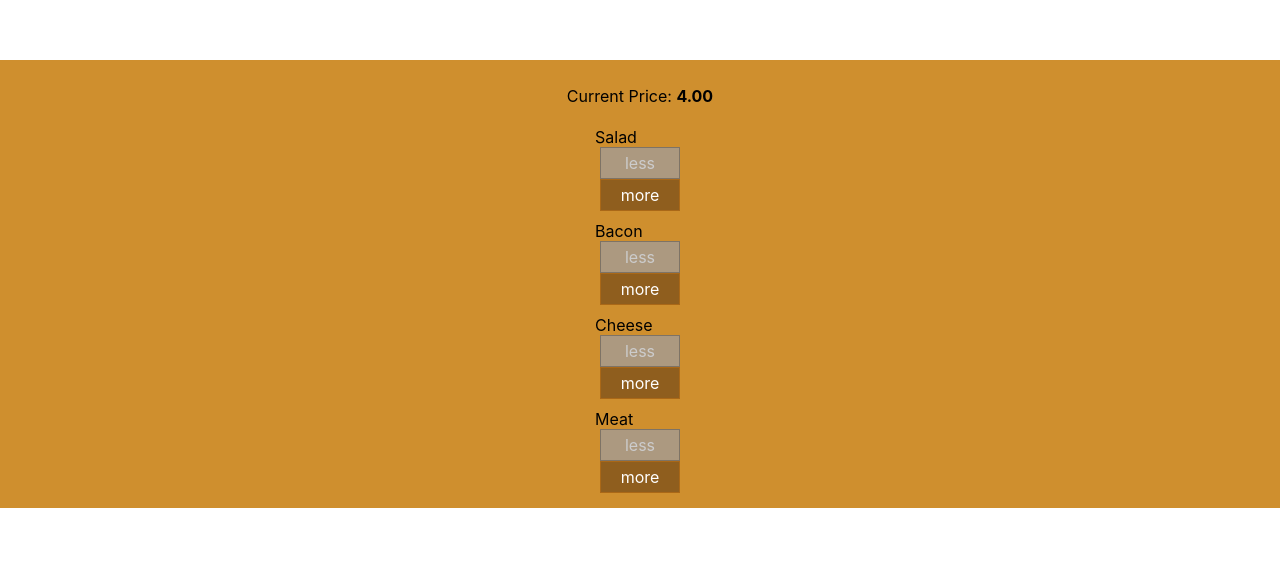
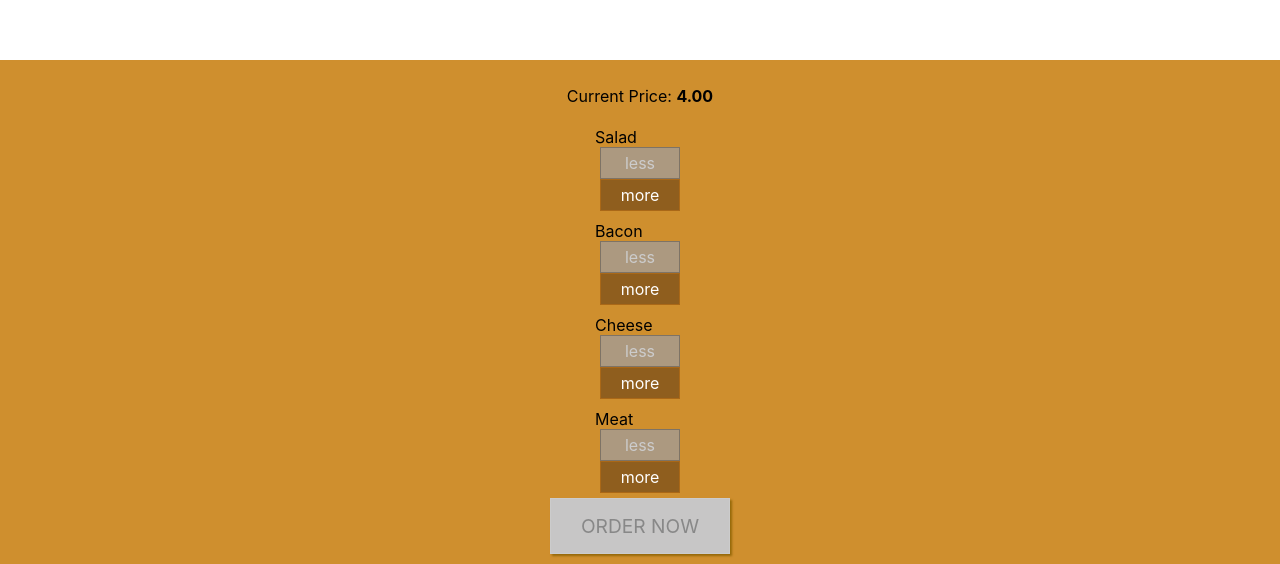
Before and after one commit to jasony4/BB, a React (Create React App) app in the folder bb/: page / in a window 1280 px wide. Shown: the part 576-1140 px from the top of the page. Before the commit the page ends 1084 px from the top, so only its background shows below. Built offline with nearby package versions, Linux system fonts and the light colour scheme.

Commit message:
lesson 138

```diff
--- a/bb/src/components/Burger/BuildControls/BuildControls.js
+++ b/bb/src/components/Burger/BuildControls/BuildControls.js
@@ -21,6 +21,10 @@
             removed={() =>props.ingredientRemoved(ctrl.type)}
             disabled={props.disabled[ctrl.type]} />
         ))}
+        <button
+        className={classes.OrderButton}
+        disabled={!props.purchaseable}
+        onClick={props.ordered}>ORDER NOW</button>
     </div>
 );
 
--- a/bb/src/components/Burger/BuildControls/BuildControls.module.css
+++ b/bb/src/components/Burger/BuildControls/BuildControls.module.css
@@ -8,3 +8,45 @@
     margin: auto;
     padding: 10px 0;
 }
+
+
+.OrderButton {
+    background-color: #DAD735;
+    outline: none;
+    cursor: pointer;
+    border: 1px solid #966909;
+    color: #966909;
+    font-family: inherit;
+    font-size: 1.2em;
+    padding: 15px 30px;
+    box-shadow: 2px 2px 2px #966909;
+}
+
+.OrderButton:hover, .OrderButton:active {
+    background-color: #A0DB41;
+    border: 1px solid #966909;
+    color: #966909;
+}
+
+.OrderButton:disabled {
+    background-color: #C7C6C6;
+    cursor: not-allowed;
+    border: 1px solid #ccc;
+    color: #888888;
+}
+
+.OrderButton:not(:disabled) {
+    animation: enable 0.3s linear;
+}
+
+@keyframes enable {
+    0% {
+        transform: scale(1);
+    }
+    60% {
+        transform: scale(1.1);
+    }
+    100% {
+        transform: scale(1);
+    }
+}
--- /dev/null
+++ b/bb/src/components/Burger/OrderSummary/OrderSummary.js
@@ -0,0 +1,20 @@
+import React from 'react';
+import Aux from '../../../hoc/Aux';
+
+const orderSummary = (props) => {
+    const ingredientSummary = Object.keys(props.ingredients).map(igKey => {
+        return (<li key={igKey}><span style={{textTransform: 'capitalize'}}>{igKey}</span>: {props.ingredients[igKey]}</li>)
+    })
+    return(
+        <Aux>
+            <h3>Your Order</h3>
+            <p>A delicious burger with the following ingredients:</p>
+            <ul>
+                {ingredientSummary}
+            </ul>
+            <p> Continue to Checkout? </p>
+        </Aux>
+    )
+};
+
+export default orderSummary
--- /dev/null
+++ b/bb/src/components/UI/Modal/Modal.js
@@ -0,0 +1,16 @@
+import React from 'react';
+
+import classes from './Modal.module.css'
+
+const modal = (props) => (
+    <div
+    className={classes.Modal}
+    style={{
+        transform: props.show ? 'translateY(0)' : 'translateY(-100vh)',
+        opacity: props.show ? '1' : '0'
+    }}>
+        {props.children}
+    </div>
+);
+
+export default modal;
--- /dev/null
+++ b/bb/src/components/UI/Modal/Modal.module.css
@@ -0,0 +1,20 @@
+.Modal {
+    position: fixed;
+    z-index: 500;
+    background-color: white;
+    width: 70%;
+    border: 1px solid #ccc;
+    box-shadow: 1px 1px 1px black;
+    padding: 16px;
+    left: 15%;
+    top: 30%;
+    box-sizing: border-box;
+    transition: all 0.3s ease-out;
+}
+
+@media (min-width: 600px) {
+    .Modal {
+        width: 500px;
+        left: calc(50% - 250px);
+    }
+}
--- a/bb/src/containers/BurgerBuilder/BurgerBuilder.js
+++ b/bb/src/containers/BurgerBuilder/BurgerBuilder.js
@@ -3,6 +3,8 @@
 import Aux from '../../hoc/Aux';
 import Burger from '../../components/Burger/Burger';
 import BuildControls from '../../components/Burger/BuildControls/BuildControls';
+import Modal from '../../components/UI/Modal/Modal';
+import OrderSummary from '../../components/Burger/OrderSummary/OrderSummary';
 
 const INGREDIENT_PRICES = {
     salad: 0.5,
@@ -19,7 +21,18 @@
             cheese: 0,
             meat: 0,
         },
-        totalPrice: 4
+        totalPrice: 4,
+        purchaseable: false,
+        purchasing: false
+    }
+
+    updatePurchaseState(ingredients){
+        const sum = Object.keys(ingredients).map(igKey => {
+            return ingredients[igKey]
+        }).reduce((sum,el) => {
+            return sum + el
+        },0);
+        this.setState({ purchaseable: sum > 0});
     }
 
     addIngredientHandler = (type) => {
@@ -32,7 +45,8 @@
         const priceAddition = INGREDIENT_PRICES[type];
         const oldPrice = this.state.totalPrice;
         const newPrice = oldPrice + priceAddition;
-        this.setState({totalPrice: newPrice, ingredients: updatedIngredients})
+        this.setState({totalPrice: newPrice, ingredients: updatedIngredients});
+        this.updatePurchaseState(updatedIngredients);
 
     }
 
@@ -49,7 +63,12 @@
         const priceDeduction = INGREDIENT_PRICES[type];
         const oldPrice = this.state.totalPrice;
         const newPrice = oldPrice - priceDeduction;
-        this.setState({totalPrice: newPrice, ingredients: updatedIngredients})
+        this.setState({totalPrice: newPrice, ingredients: updatedIngredients});
+        this.updatePurchaseState(updatedIngredients);
+    }
+
+    purchasedHandler = () => {
+        this.setState({purchasing:true})
     }
 
     render() {
@@ -61,11 +80,16 @@
         }
         return(
             <Aux>
+                <Modal show={this.state.purchasing}>
+                    <OrderSummary ingredients={this.state.ingredients}/>
+                </Modal>
                 <Burger ingredients={this.state.ingredients} />
                 <BuildControls ingredientAdded = {this.addIngredientHandler}
                 ingredientRemoved={this.removeIngredientHandler}
                 disabled={disabledInfo}
-                price={this.state.totalPrice}/>
+                price={this.state.totalPrice}
+                purchaseable={this.state.purchaseable}
+                ordered={this.purchasedHandler}/>
             </Aux>
         )
     }
```
Also changed, not shown: bb/src/components/UI/Backdrop/Backdrop.js (added).
